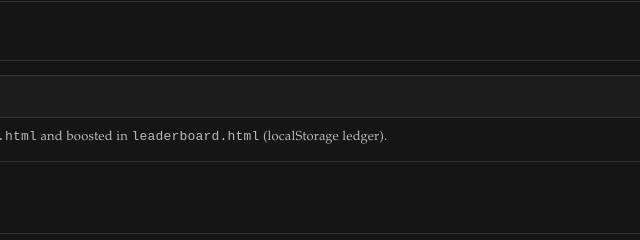
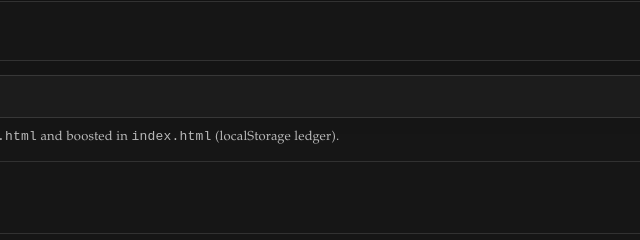
Before and after one commit to nuncnowmarketing-bot/testnunc, a plain HTML site: page explore.html in a window 1280 px wide. Shown: the part 89-329 px from the top of the page, 326-966 px from the left. Drawn offline with Linux system fonts and the light colour scheme.

Commit message:
Update explore.html

```diff
--- a/explore.html
+++ b/explore.html
@@ -234,9 +234,9 @@
 <div class="wrap">
   <header>
     <div class="nav">
-      <div class="brand"><a class="logo" href="leaderboard.html">nunc</a></div>
+      <div class="brand"><a class="logo" href="index.html">nunc</a></div>
       <div class="nav-actions">
-        <a class="pill" href="leaderboard.html">leaderboard</a>
+        <a class="pill" href="index.html">leaderboard</a>
         <a class="pill" href="explore.html">explore</a>
         <a class="pill" href="post.html">post</a>
         <a class="pill" href="login.html">log in</a>
@@ -258,7 +258,7 @@
             <input id="q" type="text" placeholder="Search countries" />
           </div>
         </div>
-        <div class="hint">Ranking uses boosts from posts created in <code>post.html</code> and boosted in <code>leaderboard.html</code> (localStorage ledger).</div>
+        <div class="hint">Ranking uses boosts from posts created in <code>post.html</code> and boosted in <code>index.html</code> (localStorage ledger).</div>
       </div>
 
       <div id="results" class="results"></div>
@@ -276,7 +276,7 @@
 
 <script>
 (() => {
-  // Shared storage keys (must match post.html + leaderboard.html)
+  // Shared storage keys (must match post.html + index.html)
   const POSTS_KEY  = 'nunc_posts_v1';   // array of {id,text,country,createdAt,expiresAt,boosts}
   const BOOSTS_KEY = 'nunc_boosts_v1';  // map { [postId]: number }
   const ONE_DAY_MS = 86400000;
```
